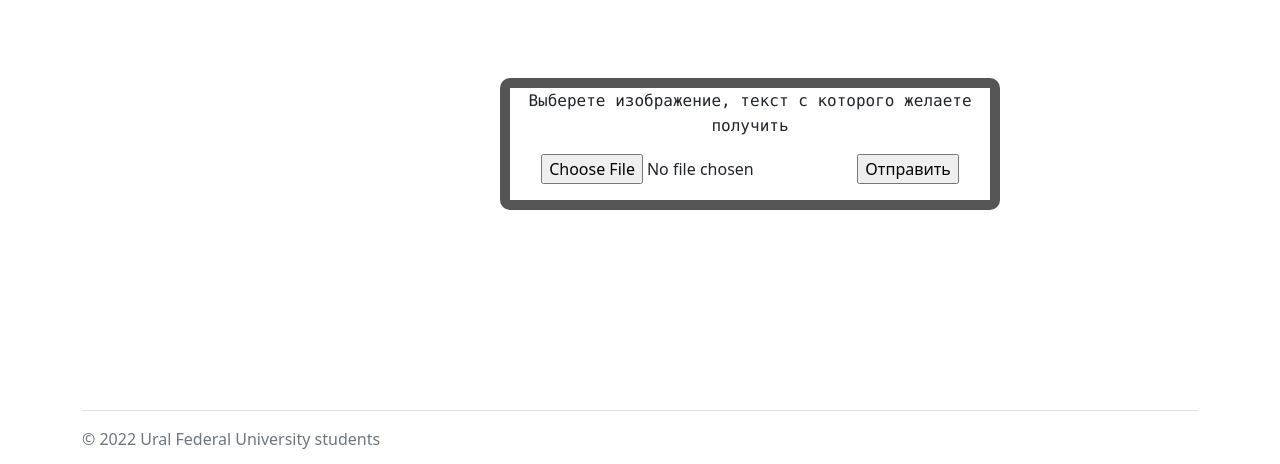
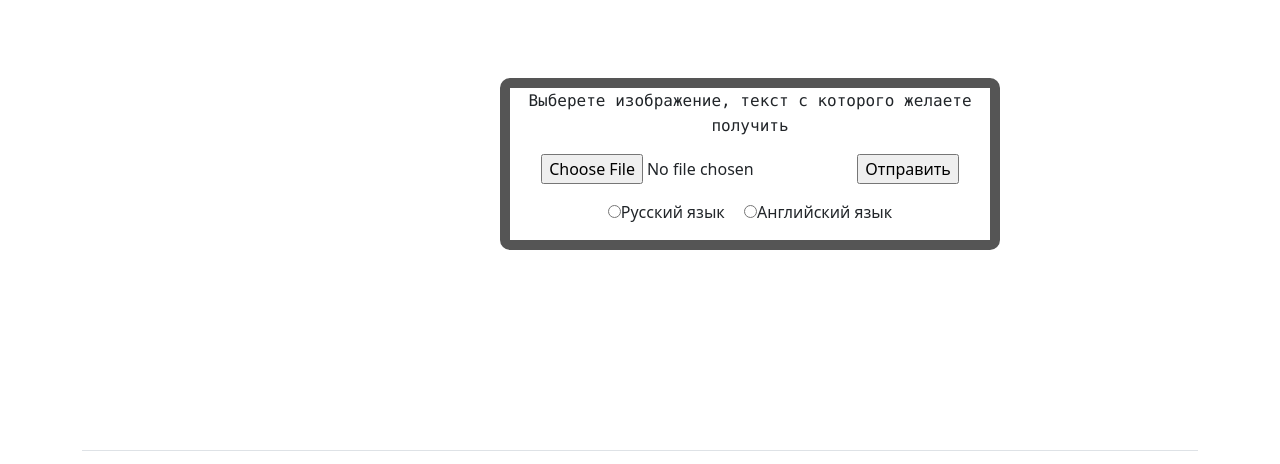
Before and after one commit to Hemingway18/TextFromImageProject, a Flask app: page / in a window 1280 px wide. Shown: the part 194-658 px from the top of the page. Run offline with Flask 2, Linux system fonts and the light colour scheme.

Commit message:
Almost Completed Project v2.2

```diff
--- a/main.py
+++ b/main.py
@@ -39,7 +39,10 @@ def index():
         if file and allowed_file(file.filename):
             filename = secure_filename(file.filename)
             file.save(os.path.join(app.config['UPLOAD_FOLDER'], filename))
-            image_text = Text.get_text(f'{UPLOAD_FOLDER}\\{filename}')
+            if request.form['button'] == '0':
+                image_text = Text.get_text(f'{UPLOAD_FOLDER}\\{filename}', 'rus')
+            else:
+                image_text = Text.get_text(f'{UPLOAD_FOLDER}\\{filename}')
             return render_template('result.html', result=image_text)
         return redirect("/faq")
     else:
--- a/templates/index.html
+++ b/templates/index.html
@@ -14,6 +14,10 @@
             <input type='file' name='file'>
             <input type="submit" value="Отправить">
         </p>
+        <p>
+            <label><input type='radio' name='button' value="0" required>Русский язык</label>
+            <label><input style="margin-left:15px" type="radio" name="button" value="1">Английский язык</label>
+        </p>
     </form>
 </div>
 {%endblock%}
```
Also changed, not shown: templates/Images/1480310019_001.jpg (added), templates/Images/782dcaf241b4f918026a54b2acee1c87--learn-english-english-teachers.png (added), templates/Images/8.jpg (added).
